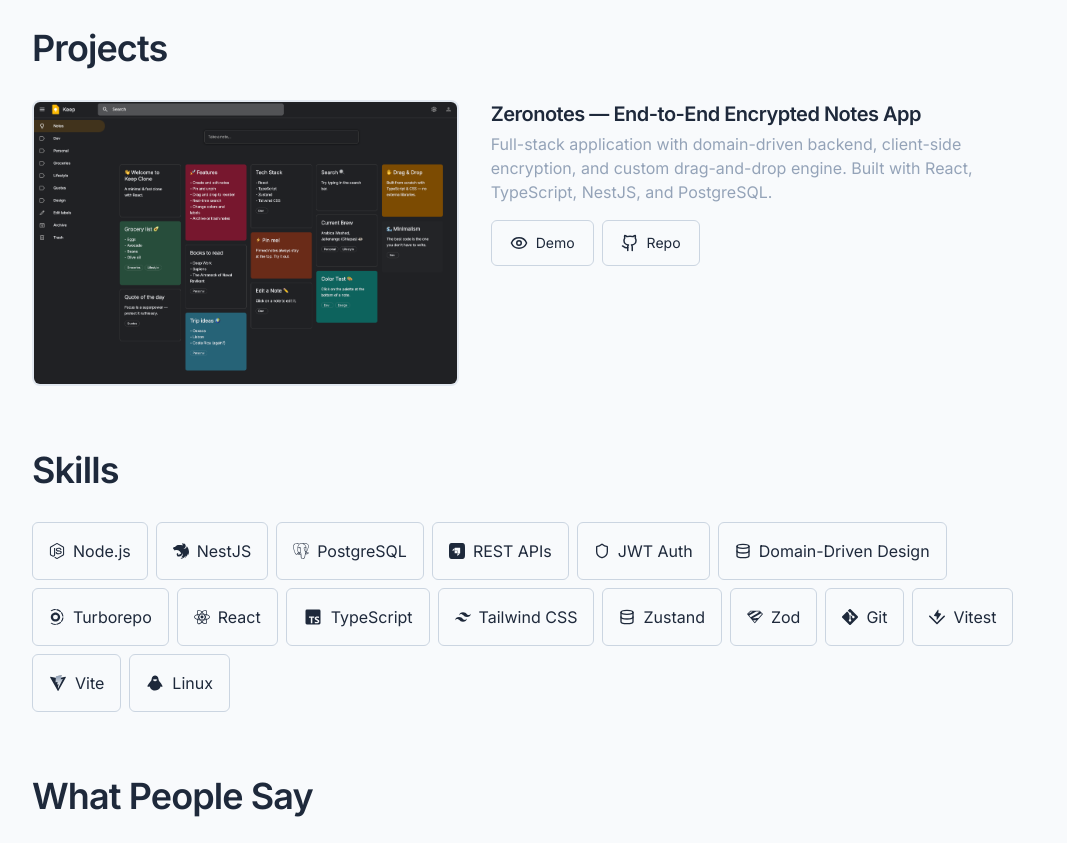
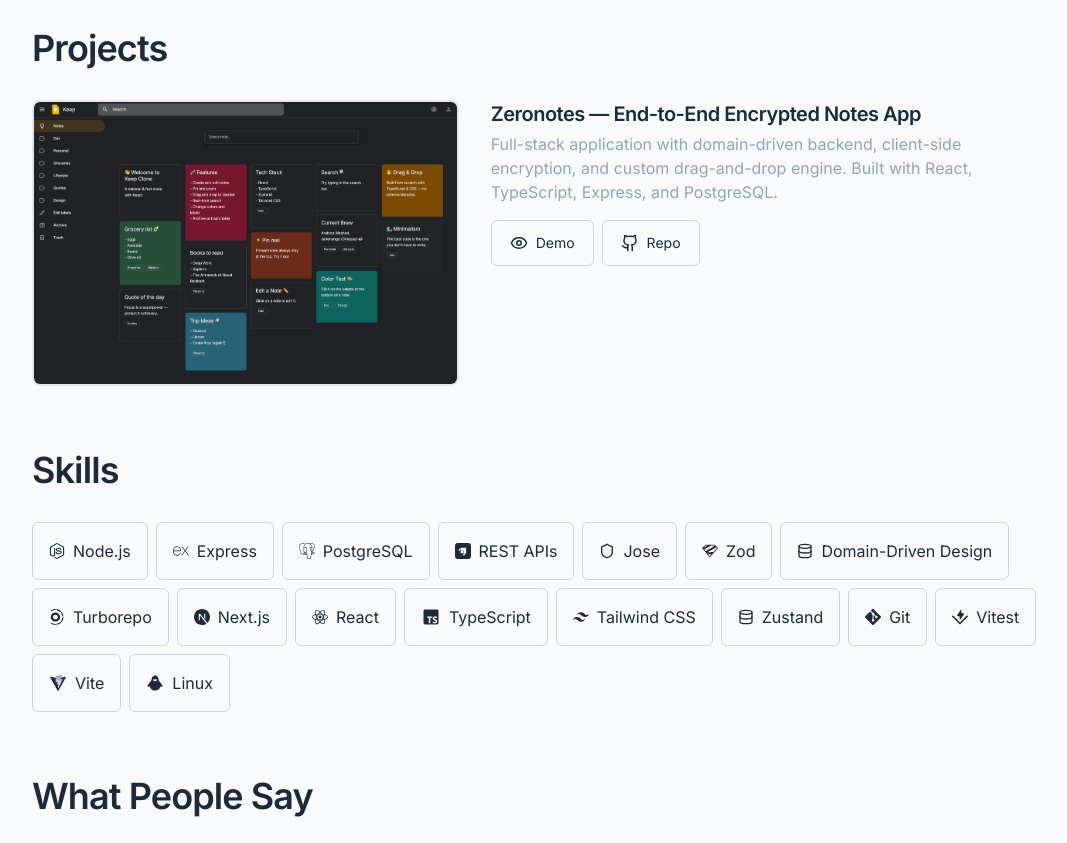
Before and after one commit to amadeuio/portfolio, a React (Vite) app: page / in a window 1280 px wide. Shown: the part 640-1483 px from the top of the page, without its empty margins (96-1163 px from the left). Built offline with nearby package versions, Linux system fonts and the light colour scheme.

Commit message:
feat: update skills and project descriptions

```diff
--- a/src/data/projects.ts
+++ b/src/data/projects.ts
@@ -7,6 +7,6 @@
     demo: 'https://zeronotes.app',
     repo: 'https://github.com/amadeuio/zeronotes',
     description:
-      'Full-stack application with domain-driven backend, client-side encryption, and custom drag-and-drop engine. Built with React, TypeScript, NestJS, and PostgreSQL.',
+      'Full-stack application with domain-driven backend, client-side encryption, and custom drag-and-drop engine. Built with React, TypeScript, Express, and PostgreSQL.',
   },
 ];
--- a/src/data/skills.ts
+++ b/src/data/skills.ts
@@ -3,8 +3,9 @@
 import { BiLogoTypescript } from 'react-icons/bi';
 import { LuDatabase, LuShield } from 'react-icons/lu';
 import {
+  SiExpress,
   SiGit,
-  SiNestjs,
+  SiNextdotjs,
   SiNodedotjs,
   SiPostgresql,
   SiReact,
@@ -16,14 +17,13 @@
 } from 'react-icons/si';
 
 export const SKILLS: Skill[] = [
-  // Backend & Full-Stack
   {
     name: 'Node.js',
     icon: SiNodedotjs,
   },
   {
-    name: 'NestJS',
-    icon: SiNestjs,
+    name: 'Express',
+    icon: SiExpress,
   },
   {
     name: 'PostgreSQL',
@@ -34,8 +34,12 @@
     icon: SiStrapi,
   },
   {
-    name: 'JWT Auth',
+    name: 'Jose',
     icon: LuShield,
+  },
+  {
+    name: 'Zod',
+    icon: SiZod,
   },
   {
     name: 'Domain-Driven Design',
@@ -45,7 +49,10 @@
     name: 'Turborepo',
     icon: SiTurborepo,
   },
-  // Frontend
+  {
+    name: 'Next.js',
+    icon: SiNextdotjs,
+  },
   {
     name: 'React',
     icon: SiReact,
@@ -66,11 +73,6 @@
     icon: LuDatabase,
   },
   {
-    name: 'Zod',
-    icon: SiZod,
-  },
-  // Tools & Testing
-  {
     name: 'Git',
     icon: SiGit,
   },
```
